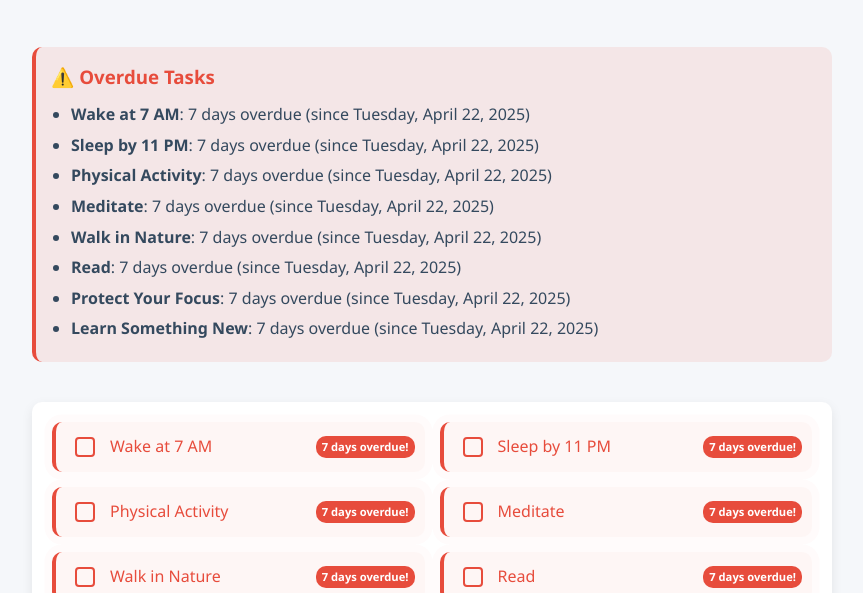
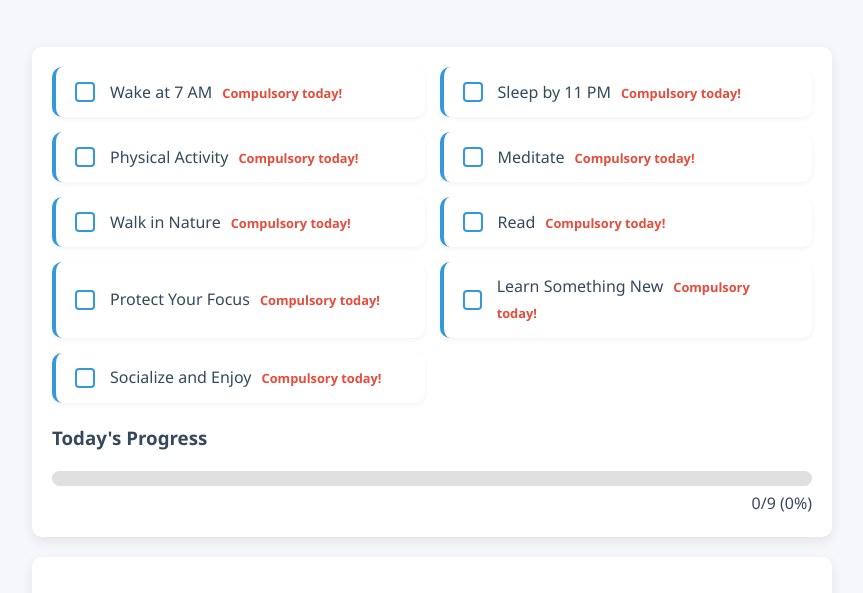
Before and after one commit to Nikhil1414/Daily-Habit-Tracker, a plain HTML site: page index.html in a window 1280 px wide. Shown: the part 131-724 px from the top of the page, without its empty margins (208-1071 px from the left). Drawn offline with Linux system fonts and the light colour scheme.

Commit message:
Update index.html

```diff
--- a/index.html
+++ b/index.html
@@ -107,6 +107,14 @@
 
     .overdue-badge.warning {
       background-color: var(--warning-color);
+    }
+
+    /* New compulsory badge styling */
+    .compulsory-badge {
+      color: var(--danger-color);
+      font-weight: bold;
+      margin-left: 10px;
+      font-size: 0.8rem;
     }
 
     .pulse-animation {
@@ -436,7 +444,7 @@
     { id: 'read', label: 'Read', category: 'learning', critical: false },
     { id: 'focus', label: 'Protect Your Focus', category: 'discipline', critical: true },
     { id: 'learn', label: 'Learn Something New', category: 'learning', critical: false },
-    { id: 'socialize', label: 'Socialize and Enjoy', category: 'wellbeing', critical: false }
+    { id: 'socialize', label: 'Socialize and Enjoy', category: 'wellbeing', critical: false } // Added new task
   ];
 
   // Initialize
@@ -444,13 +452,16 @@
   const dateString = today.toISOString().split('T')[0];
   document.getElementById('currentDate').innerText = formatDate(today);
 
-  // Get yesterday's date for carrying forward data
-  const yesterday = new Date(today);
-  yesterday.setDate(yesterday.getDate() - 1);
-  const yesterdayString = yesterday.toISOString().split('T')[0];
-
   // Track overdue tasks
   let overdueTasks = {};
+
+  // Track yesterday's incomplete tasks
+  let yesterdayIncompleteTasks = [];
+
+  // Get yesterday's date
+  const yesterday = new Date(today);
+  yesterday.setDate(today.getDate() - 1);
+  const yesterdayString = yesterday.toISOString().split('T')[0];
 
   // Generate task elements
   function generateTasks() {
@@ -458,7 +469,10 @@
     taskGrid.innerHTML = '';
 
     // Find overdue tasks
-    checkForOverdueTasks();
+    //checkForOverdueTasks();
+
+    // Find yesterday's incomplete tasks
+    loadYesterdayIncompleteTasks();
 
     taskDefinitions.forEach(task => {
       const taskDiv = document.createElement('div');
@@ -472,6 +486,14 @@
       const label = document.createElement('label');
       label.htmlFor = task.id;
       label.textContent = task.label;
+
+      // Add compulsory badge if task was incomplete yesterday
+      if (yesterdayIncompleteTasks.includes(task.id)) {
+        const compulsoryBadge = document.createElement('span');
+        compulsoryBadge.className = 'compulsory-badge';
+        compulsoryBadge.textContent = 'Compulsory today!';
+        label.appendChild(compulsoryBadge);
+      }
 
       taskDiv.appendChild(checkbox);
       taskDiv.appendChild(label);
@@ -510,6 +532,20 @@
     });
   }
 
+  // Load yesterday's incomplete tasks
+  function loadYesterdayIncompleteTasks() {
+    const savedYesterdayProgress = JSON.parse(localStorage.getItem('dailyProgress_' + yesterdayString)) || {};
+
+    yesterdayIncompleteTasks = [];
+
+    taskDefinitions.forEach(task => {
+      // If the task wasn't completed yesterday, add to our list
+      if (savedYesterdayProgress[task.id] === false || savedYesterdayProgress[task.id] === undefined) {
+        yesterdayIncompleteTasks.push(task.id);
+      }
+    });
+  }
+
   // Check for overdue tasks
   function checkForOverdueTasks() {
     overdueTasks = {};
@@ -530,11 +566,6 @@
       const dayData = JSON.parse(localStorage.getItem('dailyProgress_' + dateStr)) || {};
 
       taskDefinitions.forEach(task => {
-        // Skip the new "socialize" task for past days since it didn't exist
-        if (task.id === 'socialize' && dateStr !== today.toISOString().split('T')[0]) {
-          return;
-        }
-
         // If task wasn't completed on a past day
         if (dayData[task.id] === false || dayData[task.id] === undefined) {
           // If it's not already in overdue tasks or has more days overdue
@@ -585,21 +616,7 @@
   }
 
   function loadTodayProgress() {
-    // First check if we have today's data
-    let savedProgress = JSON.parse(localStorage.getItem('dailyProgress_' + dateString)) || {};
-
-    // If we don't have today's data, try to get yesterday's data and import it
-    if (Object.keys(savedProgress).length === 0) {
-      const yesterdayProgress = JSON.parse(localStorage.getItem('dailyProgress_' + yesterdayString)) || {};
-
-      // Only copy specific fields from yesterday, default all to unchecked
-      taskDefinitions.forEach(task => {
-        savedProgress[task.id] = false; // Default to unchecked
-      });
-
-      // Save this as today's starting point
-      localStorage.setItem('dailyProgress_' + dateString, JSON.stringify(savedProgress));
-    }
+    const savedProgress = JSON.parse(localStorage.getItem('dailyProgress_' + dateString)) || {};
 
     taskDefinitions.forEach(task => {
       const checkbox = document.getElementById(task.id);
@@ -669,19 +686,9 @@
 
       // Check if we have progress data for this day
       const dayData = JSON.parse(localStorage.getItem('dailyProgress_' + dateString)) || {};
-
-      // Calculate completion, excluding the socialize task for past dates
-      let taskCount = taskDefinitions.length;
-      if (dateString !== today.toISOString().split('T')[0]) {
-        // For past days, don't count the new socialize task
-        taskCount -= 1;
-      }
-
-      const completed = Object.keys(dayData)
-        .filter(key => key !== 'socialize' || dateString === today.toISOString().split('T')[0])
-        .filter(key => dayData[key]).length;
-
-      const percentage = taskCount > 0 ? (completed / taskCount) * 100 : 0;
+      const completed = Object.values(dayData).filter(Boolean).length;
+      const total = taskDefinitions.length;
+      const percentage = total > 0 ? (completed / total) * 100 : 0;
 
       dayFill.style.height = `${percentage}%`;
 
@@ -691,10 +698,7 @@
       }
 
       // Check if this day had any missed tasks
-      const missedTasks = Object.keys(dayData)
-        .filter(key => key !== 'socialize' || dateString === today.toISOString().split('T')[0])
-        .filter(key => dayData[key] === false).length;
-
+      const missedTasks = taskDefinitions.filter(task => dayData[task.id] === false || dayData[task.id] === undefined).length;
       if (missedTasks > 0 && dateString < today.toISOString().split('T')[0]) {
         dayCircle.style.border = '2px solid var(--danger-color)';
       }
@@ -717,13 +721,8 @@
       const dateStr = currentDate.toISOString().split('T')[0];
       const dayData = JSON.parse(localStorage.getItem('dailyProgress_' + dateStr)) || {};
 
-      // Filter out the socialize task for past days
-      const relevantKeys = Object.keys(dayData).filter(key => {
-        return key !== 'socialize' || dateStr === today.toISOString().split('T')[0];
-      });
-
       // If we have any completed tasks for this day, increase streak
-      const completed = relevantKeys.filter(key => dayData[key]).length;
+      const completed = Object.values(dayData).filter(Boolean).length;
       if (completed > 0) {
         streak++;
         // Go to previous day
@@ -754,40 +753,19 @@
           const dayDiv = document.createElement('div');
           dayDiv.className = 'history-day';
 
-          // Calculate completion percentage, excluding socialize for past days
-          const isToday = date === dateString;
-          const relevantTasks = taskDefinitions.filter(task => {
-            return task.id !== 'socialize' || isToday;
-          });
-
-          const completed = relevantTasks
-            .filter(task => data[task.id])
-            .length;
-
-          const total = relevantTasks.length;
+          // Calculate completion percentage
+          const completed = Object.values(data).filter(Boolean).length;
+          const total = taskDefinitions.length;
           const percentage = Math.round((completed / total) * 100);
 
           let content = `<strong>${formatDate(new Date(date))} - ${percentage}% complete</strong><ul>`;
+          taskDefinitions.forEach(task => {
+            // Mark overdue tasks from previous days
+            const taskStatus = data[task.id] ? '✅' : '❌';
+            const isOverdue = !data[task.id] && date < today.toISOString().split('T')[0];
 
-          // Get all the task IDs in the data
-          const taskIds = Object.keys(data);
-
-          // For each task that should exist on this date
-          taskDefinitions.forEach(task => {
-            // Skip socialize for past days
-            if (task.id === 'socialize' && date !== dateString) {
-              return;
-            }
-
-            if (taskIds.includes(task.id)) {
-              // Mark overdue tasks from previous days
-              const taskStatus = data[task.id] ? '✅' : '❌';
-              const isOverdue = !data[task.id] && date < today.toISOString().split('T')[0];
-
-              content += `<li>${task.label}: ${taskStatus}${isOverdue ? ' <span style="color:var(--danger-color);font-weight:bold">(Overdue)</span>' : ''}</li>`;
-            }
+            content += `<li>${task.label}: ${taskStatus}${isOverdue ? ' <span style="color:var(--danger-color);font-weight:bold">(Overdue)</span>' : ''}</li>`;
           });
-
           content += '</ul>';
 
           dayDiv.innerHTML = content;
```
